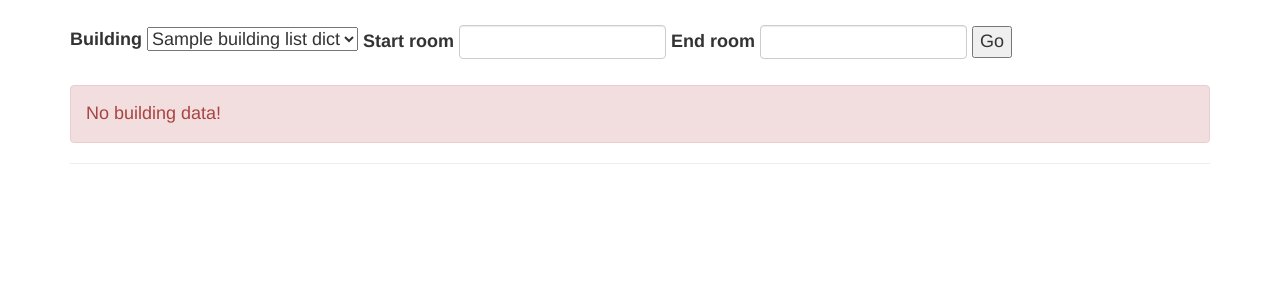
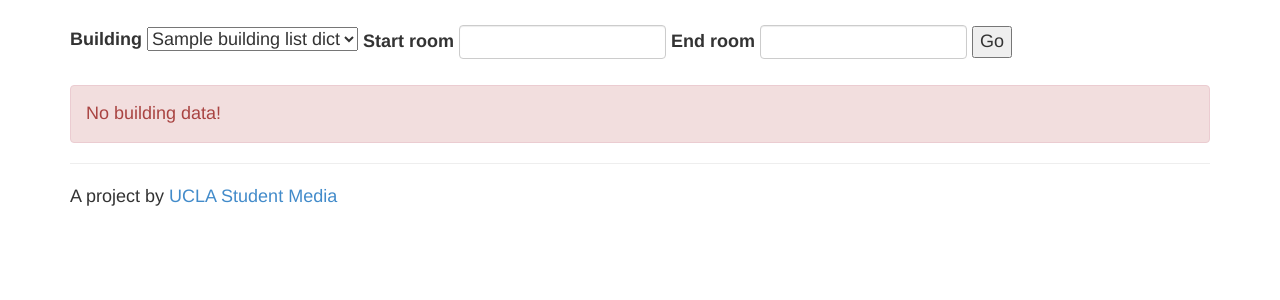
Before and after one commit to uclastudentmedia/tours-backend, a Django app: template www/templates/www/index.html in a window 1280 px wide. Shown: the part 211-511 px from the top of the page. Run offline with Django 3.2, Linux system fonts and the light colour scheme; the template is opened without the code that fills it: most values are stand-ins (such as "Sample title", 1, 10 or a date in 2020); parts of the project's set-up code (start-up, migrations or seed data) failed here and were passed over; some libraries are stand-ins or nearby versions.

Commit message:
Add meta description and credits at bottom

```diff
--- a/www/templates/www/index.html
+++ b/www/templates/www/index.html
@@ -4,6 +4,7 @@
         <meta charset="utf-8">
         <title>UCLA Indoor Navigation</title>
         <meta name="viewport" content="width=device-width, initial-scale=1.0">
+        <meta name="description" content="Find out how to navigate your way through UCLA's buildings.">
 		<!-- Bootstrap -->
 		{% load static %}
 		<link href="{% static "css/bootstrap.min.css" %}" rel="stylesheet" media="screen">
@@ -94,6 +95,7 @@
             <hr/>
             <div id="image-container">
             </div>
+            <div>A project by <a href="http://apply.uclastudentmedia.com">UCLA Student Media</a></div>
         </div>
         <script src="{% static "js/jquery.js" %}"></script>
         <script src="{% static "js/bootstrap.min.js" %}"></script>
```
